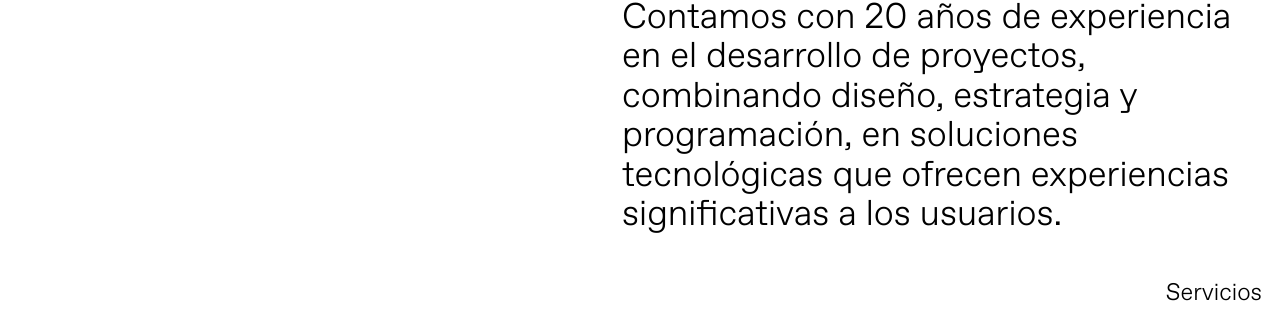
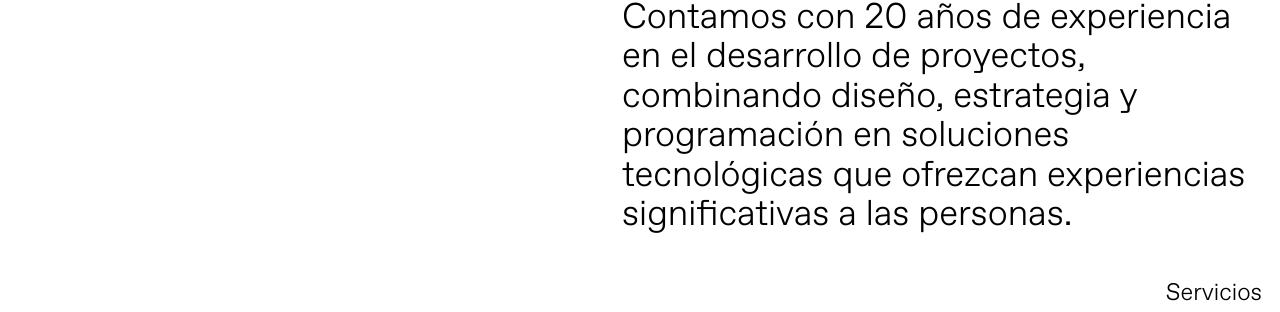
Before and after one commit to Atlas-uy/Atlas-uy.github.io, a Jekyll site: the page built from about.markdown, in a window 1280 px wide. Shown: the part 254-566 px from the top of the page. Built offline with Jekyll 4.4.1, drawn with Linux system fonts in a browser that asks for light colours.

Commit message:
Update about.markdown

```diff
--- a/about.markdown
+++ b/about.markdown
@@ -5,7 +5,7 @@ permalink: /info/
 ---
 Atlas es una consultora de productos digitales especializada en el desarrollo de sistemas de alta complejidad, brindando soluciones de TI para clientes de todo el mundo.
 
-Contamos con 20 años de experiencia en el desarrollo de proyectos, combinando diseño, estrategia y programación, en soluciones tecnológicas que ofrecen experiencias significativas a los usuarios.
+Contamos con 20 años de experiencia en el desarrollo de proyectos, combinando diseño, estrategia y programación en soluciones tecnológicas que ofrezcan experiencias significativas a las personas.
 
 <ul class="right-align">
 <span class="text-sm">Servicios</span>
```
